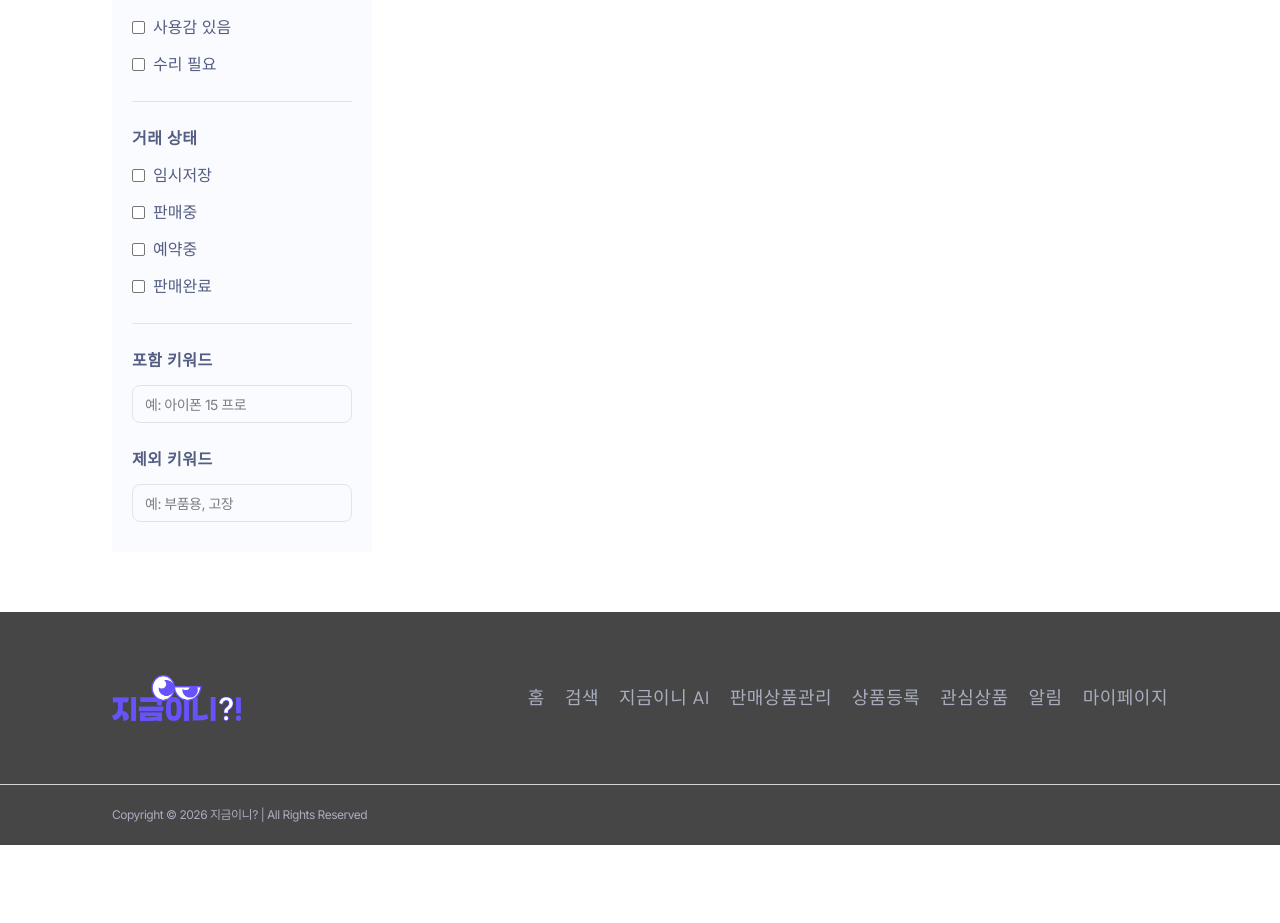
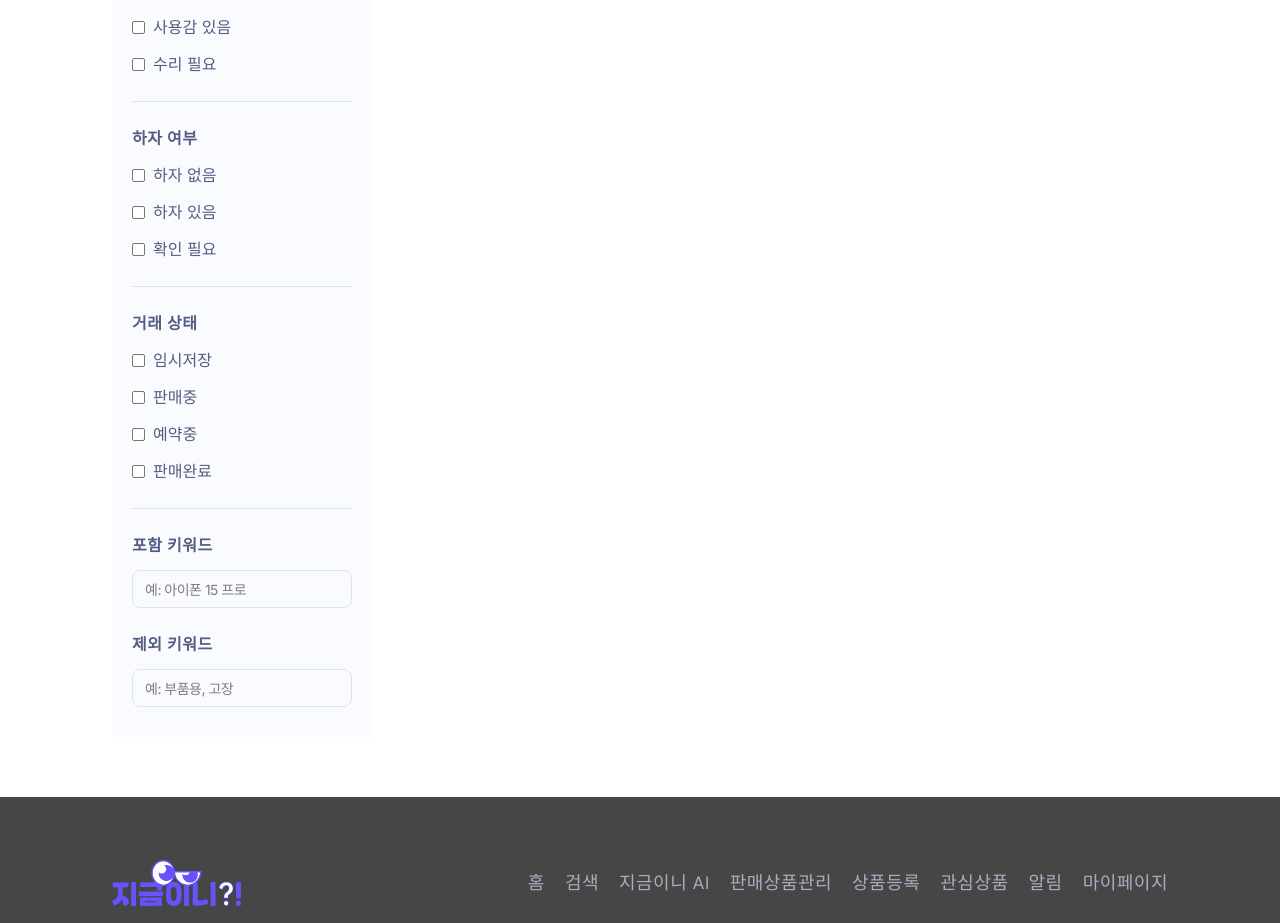
Before and after one commit to 2609-swyp-team5/swyp, a Next.js app in the folder frontend/: page /search in a window 1280 px wide. Shown: the part 868-1791 px from the top of the page. Before the commit the page ends 1713 px from the top, so only its background shows below. Built offline with nearby package versions, Linux system fonts and the light colour scheme; no server answers.

Commit message:
fix: 검색 하자 여부 필터와 외부 매물 제외 안내 추가

```diff
--- a/frontend/src/features/search/components/SearchFilters.tsx
+++ b/frontend/src/features/search/components/SearchFilters.tsx
@@ -6,7 +6,12 @@ import { Checkbox } from "@/common/components/ui/Checkbox";
 import { Input } from "@/common/components/ui/Input";
 import { RadioGroup, RadioGroupItem } from "@/common/components/ui/RadioGroup";
 import { cn } from "@/common/lib/utils";
-import type { SearchParams, SearchPlatform, SearchStatus } from "@/features/search/types";
+import type {
+    SearchDefectStatus,
+    SearchParams,
+    SearchPlatform,
+    SearchStatus,
+} from "@/features/search/types";
 
 const statusOptions = [
     { label: "임시저장", value: "DRAFT" },
@@ -20,6 +25,11 @@ const conditionOptions = [
     { label: "사용감 적음", value: "B" },
     { label: "사용감 있음", value: "C" },
     { label: "수리 필요", value: "D" },
+] as const;
+const defectOptions = [
+    { label: "하자 없음", value: "NORMAL" },
+    { label: "하자 있음", value: "ISSUES" },
+    { label: "확인 필요", value: "UNKNOWN" },
 ] as const;
 const priceOptions = [
     { label: "10만 원 이하", min: undefined, max: 100000 },
@@ -111,6 +121,7 @@ export function SearchFilters({
     const appliedCount =
         (filters.platform?.length ?? 0) +
         (filters.condition?.length ?? 0) +
+        (filters.defectStatus?.length ?? 0) +
         (Array.isArray(filters.status) ? filters.status.length : filters.status ? 1 : 0) +
         (filters.minPrice !== undefined || filters.maxPrice !== undefined ? 1 : 0) +
         (filters.excludeKeyword ? 1 : 0);
@@ -314,6 +325,28 @@ export function SearchFilters({
                         </label>
                     ))}
                 </fieldset>
+                <FilterGroup<SearchDefectStatus>
+                    title="하자 여부"
+                    options={defectOptions}
+                    disabled={disabled}
+                    values={filters.defectStatus ?? []}
+                    onValueChange={(value, checked) => {
+                        const next = checked
+                            ? [...new Set([...(filters.defectStatus ?? []), value])]
+                            : (filters.defectStatus ?? []).filter((defect) => defect !== value);
+                        onFiltersChange({
+                            ...filters,
+                            defectStatus: next.length ? next : undefined,
+                        });
+                    }}
+                />
+                {/* 외부 매물(번개장터·중고나라)에는 상태 등급·하자 정보가 없어 서버가 결과에서 뺀다 — 결과가 줄어든 이유를 알린다 */}
+                {(filters.condition?.length ?? 0) + (filters.defectStatus?.length ?? 0) > 0 && (
+                    <p role="note" className="typography-body-small text-[#83889e] sm:col-span-2">
+                        제품 상태·하자 여부를 고르면 지금이니?! 상품만 보여요(외부 매물에는 이
+                        정보가 없어요).
+                    </p>
+                )}
                 <FilterGroup<SearchStatus>
                     title="거래 상태"
                     options={statusOptions}
```
